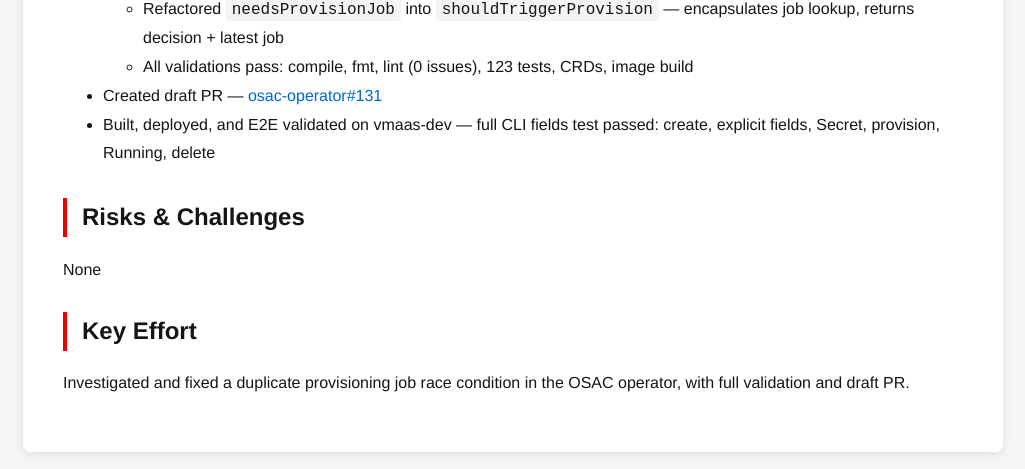
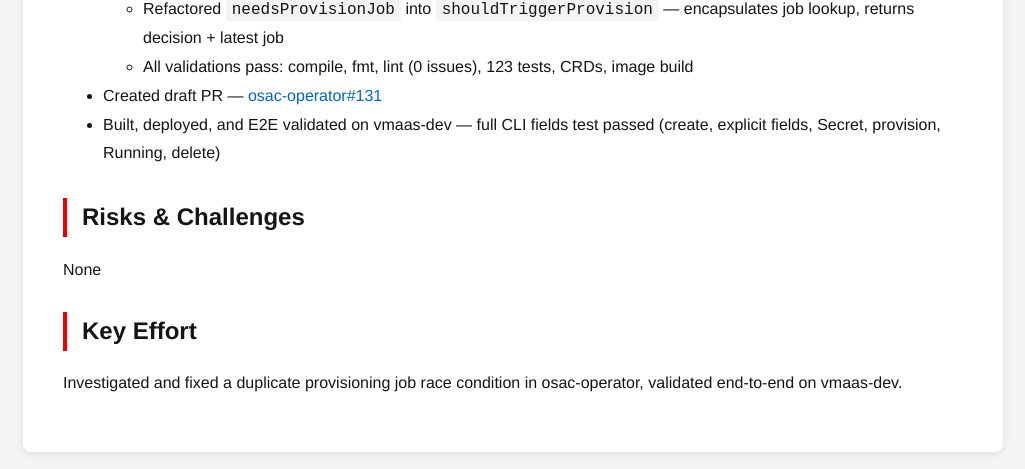
Before and after one commit to tzvatot/daily-status, a Jekyll site: the page built from 2026-03-08.md, in a window 1280 px wide. Shown: the part 444-913 px from the top of the page, without its empty margins (127-1152 px from the left). Built offline with Jekyll 4.4.1, drawn with Linux system fonts in a browser that asks for light colours.

Commit message:
Daily status update - 2026-03-08

```diff
--- a/2026-03-08.md
+++ b/2026-03-08.md
@@ -14,10 +14,10 @@
   - Refactored `needsProvisionJob` into `shouldTriggerProvision` — encapsulates job lookup, returns decision + latest job
   - All validations pass: compile, fmt, lint (0 issues), 123 tests, CRDs, image build
 - Created draft PR — [osac-operator#131](https://github.com/osac-project/osac-operator/pull/131)
-- Built, deployed, and E2E validated on vmaas-dev — full CLI fields test passed: create, explicit fields, Secret, provision, Running, delete
+- Built, deployed, and E2E validated on vmaas-dev — full CLI fields test passed (create, explicit fields, Secret, provision, Running, delete)
 
 ## Risks & Challenges
 None
 
 ## Key Effort
-Investigated and fixed a duplicate provisioning job race condition in the OSAC operator, with full validation and draft PR.
+Investigated and fixed a duplicate provisioning job race condition in osac-operator, validated end-to-end on vmaas-dev.
```
